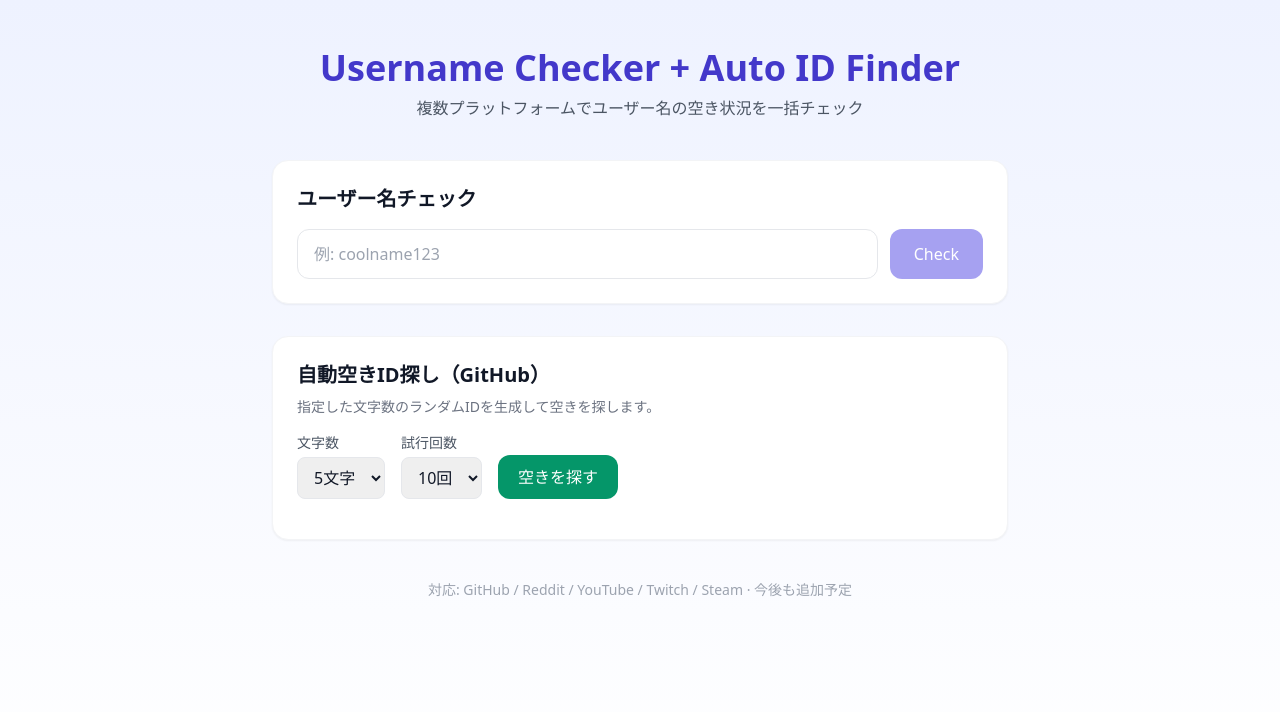
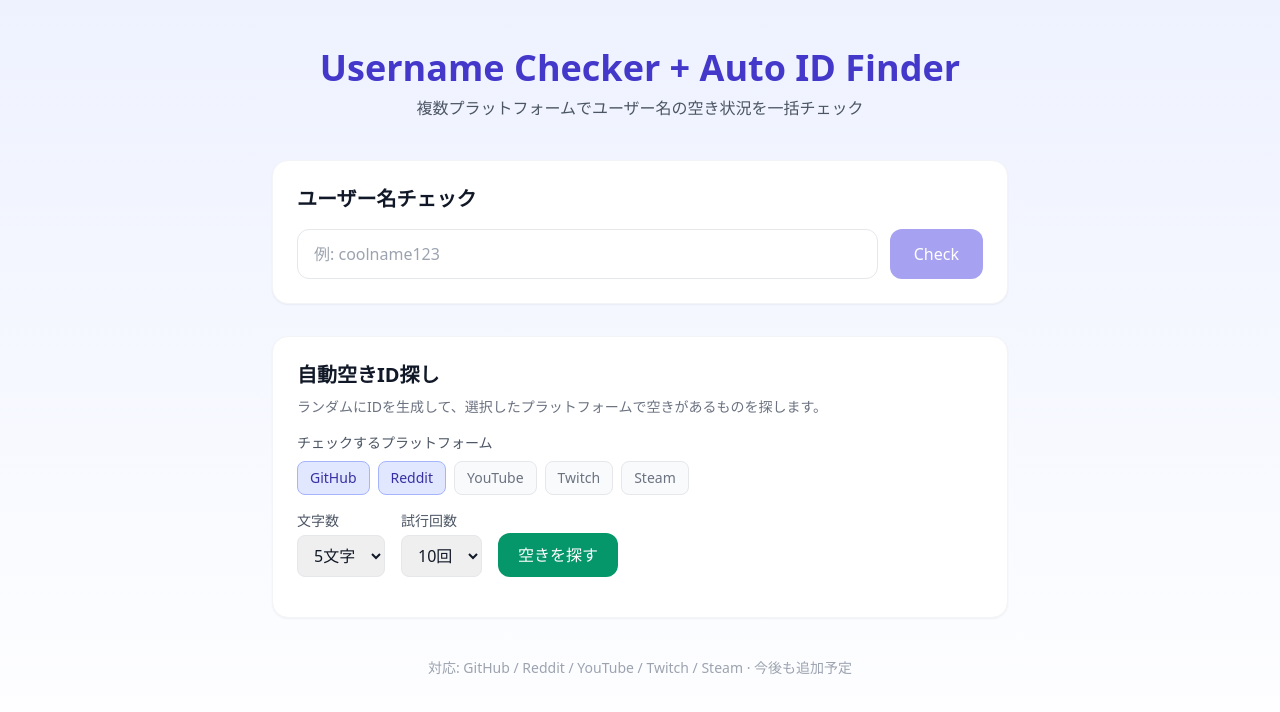
Before and after one commit to kamikun0318/username-checker, a Next.js app: page / in a window 1280 px wide. Shown: the top 712 px of the page. Built offline with nearby package versions, Linux system fonts and the light colour scheme.

Commit message:
Upgrade auto finder to multi-platform with platform selection

```diff
--- a/app/page.tsx
+++ b/app/page.tsx
@@ -16,6 +16,11 @@ type MultiResult = {
   summary: { available: number; taken: number; unknown: number }
 }
 
+type FoundItem = {
+  username: string
+  availableOn: string[] // platform keys
+}
+
 const PLATFORM_LABELS: Record<string, string> = {
   github: 'GitHub',
   reddit: 'Reddit',
@@ -24,17 +29,26 @@ const PLATFORM_LABELS: Record<string, string> = {
   steam: 'Steam',
 }
 
+const ALL_PLATFORMS = Object.keys(PLATFORM_LABELS)
+
 export default function Home() {
   const [username, setUsername] = useState('')
   const [loading, setLoading] = useState(false)
   const [multiResult, setMultiResult] = useState<MultiResult | null>(null)
 
-  // Auto finder (still GitHub focused for now)
+  // Auto finder
   const [autoLength, setAutoLength] = useState(5)
   const [autoCount, setAutoCount] = useState(10)
   const [autoLoading, setAutoLoading] = useState(false)
-  const [availableList, setAvailableList] = useState<string[]>([])
+  const [foundList, setFoundList] = useState<FoundItem[]>([])
   const [checkedCount, setCheckedCount] = useState(0)
+  const [selectedPlatforms, setSelectedPlatforms] = useState<string[]>(['github', 'reddit'])
+
+  const togglePlatform = (p: string) => {
+    setSelectedPlatforms((prev) =>
+      prev.includes(p) ? prev.filter((x) => x !== p) : [...prev, p]
+    )
+  }
 
   const checkUsername = async () => {
     if (!username.trim()) return
@@ -59,23 +73,29 @@ export default function Home() {
   }
 
   const runAutoFinder = async () => {
+    if (selectedPlatforms.length === 0) return
     setAutoLoading(true)
-    setAvailableList([])
+    setFoundList([])
     setCheckedCount(0)
-    const found: string[] = []
-    const maxTry = Math.min(autoCount, 40)
+    const found: FoundItem[] = []
+    const maxTry = Math.min(autoCount, 30) // multi-platform so lower limit
 
     for (let i = 0; i < maxTry; i++) {
       const candidate = generateRandom(autoLength)
       try {
-        const res = await fetch(`/api/check/github?username=${encodeURIComponent(candidate)}`)
-        const data = await res.json()
+        const res = await fetch(`/api/check?username=${encodeURIComponent(candidate)}`)
+        const data: MultiResult = await res.json()
         setCheckedCount(i + 1)
-        if (data.available === true) {
-          found.push(candidate)
-          setAvailableList([...found])
+
+        const availableOn = data.results
+          .filter((r) => r.available === true && selectedPlatforms.includes(r.platform))
+          .map((r) => r.platform)
+
+        if (availableOn.length > 0) {
+          found.push({ username: candidate, availableOn })
+          setFoundList([...found])
         }
-        await new Promise(r => setTimeout(r, 250))
+        await new Promise((r) => setTimeout(r, 400))
       } catch {}
     }
     setAutoLoading(false)
@@ -162,10 +182,30 @@ export default function Home() {
 
         {/* 自動空きID探し */}
         <section className="bg-white rounded-2xl shadow-sm border border-gray-100 p-6">
-          <h2 className="text-xl font-semibold mb-2">自動空きID探し（GitHub）</h2>
+          <h2 className="text-xl font-semibold mb-2">自動空きID探し</h2>
           <p className="text-sm text-gray-500 mb-4">
-            指定した文字数のランダムIDを生成して空きを探します。
+            ランダムにIDを生成して、選択したプラットフォームで空きがあるものを探します。
           </p>
+
+          {/* プラットフォーム選択 */}
+          <div className="mb-4">
+            <div className="text-sm text-gray-600 mb-2">チェックするプラットフォーム</div>
+            <div className="flex flex-wrap gap-2">
+              {ALL_PLATFORMS.map((p) => (
+                <button
+                  key={p}
+                  onClick={() => togglePlatform(p)}
+                  className={`px-3 py-1.5 rounded-lg text-sm border transition ${
+                    selectedPlatforms.includes(p)
+                      ? 'bg-indigo-100 border-indigo-300 text-indigo-800'
+                      : 'bg-gray-50 border-gray-200 text-gray-500'
+                  }`}
+                >
+                  {PLATFORM_LABELS[p]}
+                </button>
+              ))}
+            </div>
+          </div>
 
           <div className="flex flex-wrap gap-4 mb-4">
             <div>
@@ -176,7 +216,9 @@ export default function Home() {
                 className="px-3 py-2 border rounded-lg"
               >
                 {[4, 5, 6, 7, 8].map((n) => (
-                  <option key={n} value={n}>{n}文字</option>
+                  <option key={n} value={n}>
+                    {n}文字
+                  </option>
                 ))}
               </select>
             </div>
@@ -187,15 +229,17 @@ export default function Home() {
                 onChange={(e) => setAutoCount(Number(e.target.value))}
                 className="px-3 py-2 border rounded-lg"
               >
-                {[5, 10, 20, 30, 40].map((n) => (
-                  <option key={n} value={n}>{n}回</option>
+                {[5, 10, 15, 20, 30].map((n) => (
+                  <option key={n} value={n}>
+                    {n}回
+                  </option>
                 ))}
               </select>
             </div>
             <div className="flex items-end">
               <button
                 onClick={runAutoFinder}
-                disabled={autoLoading}
+                disabled={autoLoading || selectedPlatforms.length === 0}
                 className="px-5 py-2.5 bg-emerald-600 text-white rounded-xl font-medium hover:bg-emerald-700 disabled:opacity-50"
               >
                 {autoLoading ? `探索中... (${checkedCount})` : '空きを探す'}
@@ -203,27 +247,33 @@ export default function Home() {
             </div>
           </div>
 
-          {availableList.length > 0 && (
+          {foundList.length > 0 && (
             <div className="mt-4">
               <h3 className="font-medium text-green-700 mb-2">見つかった空きID</h3>
-              <div className="flex flex-wrap gap-2">
-                {availableList.map((id) => (
-                  <a
-                    key={id}
-                    href={`https://github.com/${id}`}
-                    target="_blank"
-                    rel="noreferrer"
-                    className="px-3 py-1.5 bg-green-50 text-green-800 rounded-lg border border-green-200 hover:bg-green-100"
+              <div className="space-y-2">
+                {foundList.map((item) => (
+                  <div
+                    key={item.username}
+                    className="flex flex-wrap items-center gap-2 p-3 bg-green-50 border border-green-200 rounded-xl"
                   >
-                    {id}
-                  </a>
+                    <span className="font-mono font-semibold text-green-900">{item.username}</span>
+                    <span className="text-sm text-green-700">→</span>
+                    {item.availableOn.map((p) => (
+                      <span
+                        key={p}
+                        className="px-2 py-0.5 bg-white border border-green-300 rounded text-xs text-green-800"
+                      >
+                        {PLATFORM_LABELS[p]}
+                      </span>
+                    ))}
+                  </div>
                 ))}
               </div>
             </div>
           )}
 
-          {!autoLoading && checkedCount > 0 && availableList.length === 0 && (
-            <p className="text-gray-500 mt-3">今回は空きが見つかりませんでした。</p>
+          {!autoLoading && checkedCount > 0 && foundList.length === 0 && (
+            <p className="text-gray-500 mt-3">今回は空きが見つかりませんでした。文字数を増やすか、もう一度試してください。</p>
           )}
         </section>
 
```
